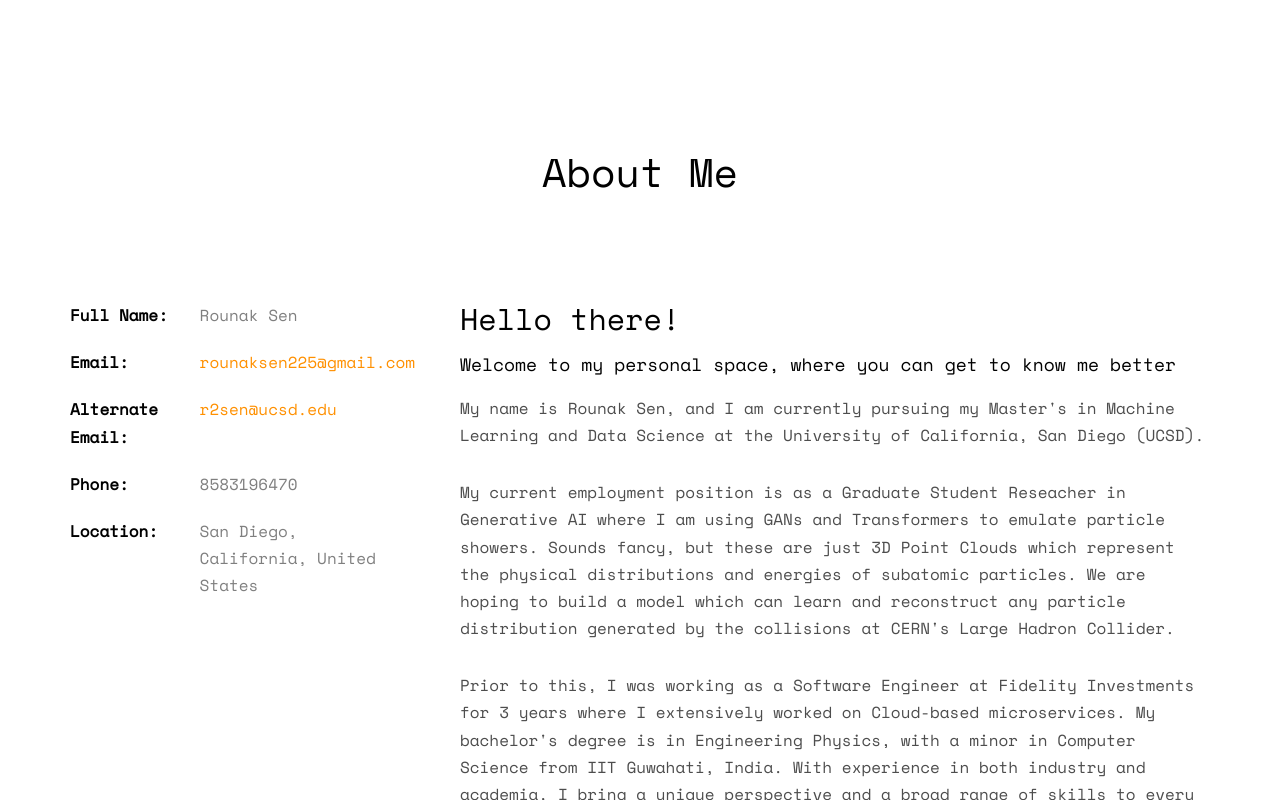
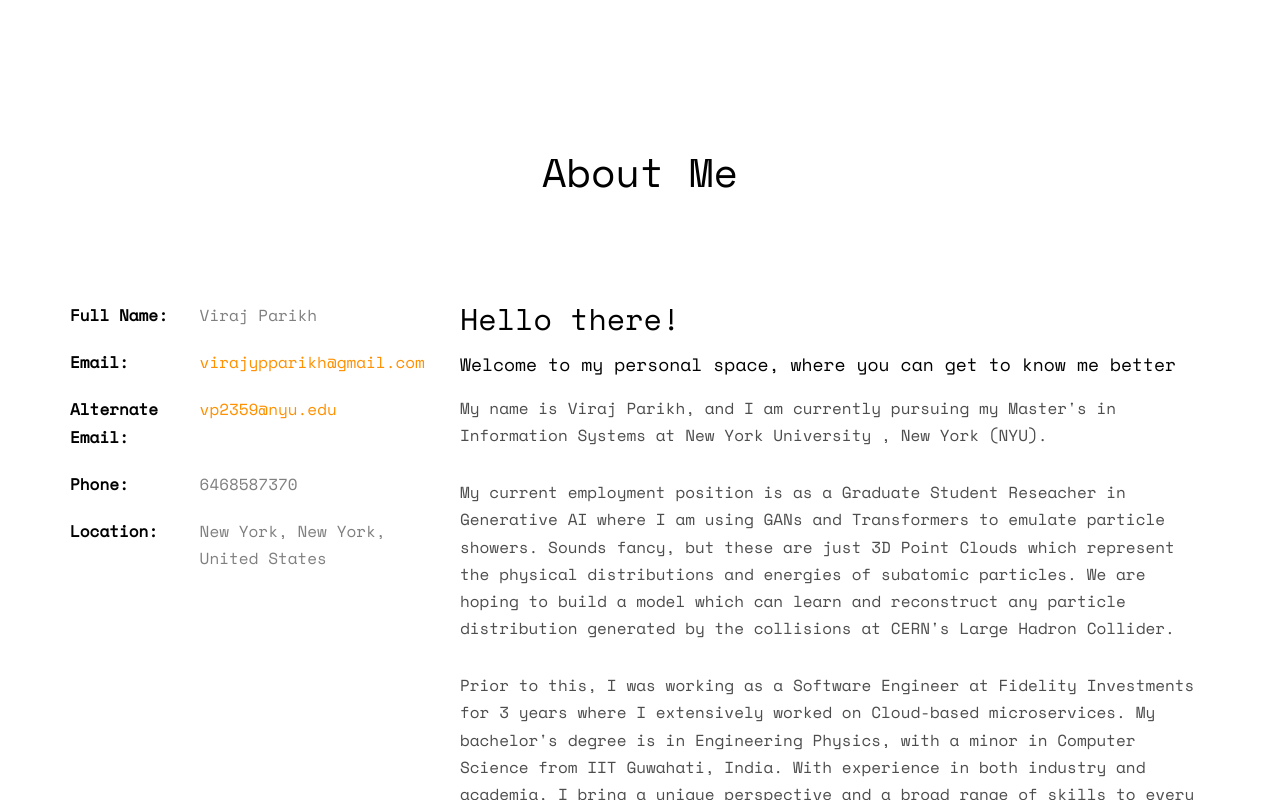
Before and after one commit to ritikasaboo13/ritikasaboo13.github.io, a website: page index.html in a window 1280 px wide. Shown: the part 847-1647 px from the top of the page. Drawn offline with nearby package versions, Linux system fonts and the light colour scheme; files whose address does not match are found by name.

Commit message:
cahhnges

```diff
--- a/index.html
+++ b/index.html
@@ -91,7 +91,7 @@
 								<h1><span>Viraj Parikh</span></h1>
 								<h3><span>MSc in Information Systems majoring in Computer Science and Data Science @ New York University</span></h3>
 								<br>
-								<h6><span>Technology is the one thing that brings about its own destruction, only to realize its immense potential. It will outdate and update. </span></h6>
+								<h5><span>Technology is the one thing that brings about its own destruction, only to realize its immense potential. It will outdate and update. </span></h5>
 								<p>
 								<ul class="fh5co-social-icons">
 									<!-- <li><a href="#"><i class="icon-twitter2"></i></a></li>
@@ -121,23 +121,23 @@
 				<div class="row">
 					<div class="col-md-4">
 						<ul class="info">
-							<li><span class="first-block">Full Name:</span><span class="second-block">Rounak Sen</span>
+							<li><span class="first-block">Full Name:</span><span class="second-block">Viraj Parikh</span>
 							</li>
 							<!-- <li><span class="first-block">Phone:</span><span class="second-block">+ 1235 2355 98</span></li> -->
 							<li><span class="first-block">Email:</span><span class="second-block"><a
-										href="mailto:rounaksen225@gmail.com">rounaksen225@gmail.com</a></span></li>
+										href="mailto:virajypparikh@gmail.com">virajypparikh@gmail.com</a></span></li>
 							<li><span class="first-block">Alternate Email:</span><span class="second-block"><a
-										href="mailto:r2sen@ucsd.edu">r2sen@ucsd.edu</a></span></li>
-							<li><span class="first-block">Phone:</span><span class="second-block">8583196470</span></li>
-							<li><span class="first-block">Location:</span><span class="second-block">San Diego,
-									California, United States</span></li>
+										href="mailto:vp2359@nyu.edu">vp2359@nyu.edu</a></span></li>
+							<li><span class="first-block">Phone:</span><span class="second-block">6468587370</span></li>
+							<li><span class="first-block">Location:</span><span class="second-block">New York,
+									New York, United States</span></li>
 						</ul>
 					</div>
 					<div class="col-md-8">
 						<h2>Hello there!</h2>
 						<h4>Welcome to my personal space, where you can get to know me better</h4>
-						<p>My name is Rounak Sen, and I am currently pursuing my Master's in Machine Learning and Data
-							Science at the University of California, San Diego (UCSD).
+						<p>My name is Viraj Parikh, and I am currently pursuing my Master's in Information Systems
+							 at New York University , New York (NYU).
 						</p>
 						<p>My current employment position is as a Graduate Student Reseacher in Generative AI where
 							I am using GANs and Transformers to emulate particle showers. Sounds fancy, but these are
```
